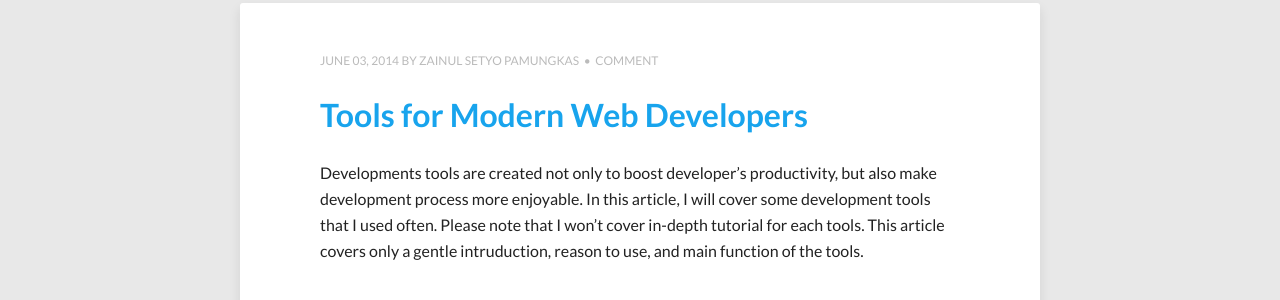
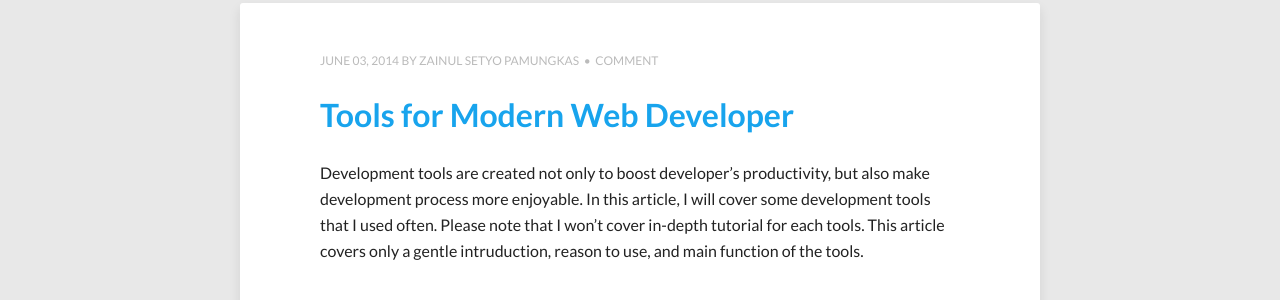
Before and after one commit to justmyfreak/justmyfreak.github.io, a Jekyll site: the page built from index.html, in a window 1280 px wide. Shown: the part 447-747 px from the top of the page. Built offline with Jekyll 4.4.1, drawn with Linux system fonts in a browser that asks for light colours; nearby versions of some CDN libraries; the list of posts is cut into pages by our own code.

Commit message:
modify grammar and link

```diff
--- a/_posts/2014-06-03-tools-for-modern-web-developers.md
+++ b/_posts/2014-06-03-tools-for-modern-web-developer.md
@@ -1,6 +1,6 @@
 ---
 layout: post
-title: "Tools for Modern Web Developers"
+title: "Tools for Modern Web Developer"
 modified: 2014-06-03 15:46:09 +0700
 tags: [web dev, tools]
 comments: true
@@ -9,7 +9,7 @@
 published: true
 ---
 
-Developments tools are created not only to boost developer's productivity, but also make development process more enjoyable. In this article, I will cover some development tools that I used often. Please note that I won't cover in-depth tutorial for each tools. This article covers only a gentle intruduction, reason to use, and main function of the tools.
+Development tools are created not only to boost developer's productivity, but also make development process more enjoyable. In this article, I will cover some development tools that I used often. Please note that I won't cover in-depth tutorial for each tools. This article covers only a gentle intruduction, reason to use, and main function of the tools.
 
 # Git
 [Git](http://git-scm.com/) is distributed source code management originally created by Linus Torvalds. Being distributed means that Git repository is not centralized. Each repository has its own history and full tracking capabilities. Each repository can be synched to fetch or push changes. Git popularity is increasing due to social coding service like GitHub.
@@ -17,7 +17,7 @@
 In the past, I often made backup folder to create source code version. But the problem is the more version I create, it takes more space on my disk. I couldn't see the difference between one version to other in details. By using Git, I can track my repository changes and give version to my source code. Git repository takes less space on disk, because it save only code changes not whole repository. I can compare each file to see the difference.
 
 <figure class="center">
-	<a href="{{ site.url }}images/posts/tools-for-modern-developers/nogit-git-comparison.png"><img src="{{ site.url }}images/posts/tools-for-modern-developers/nogit-git-comparison.png" alt="Git comparison"></a>
+	<a href="{{ site.url }}/images/posts/tools-for-modern-developers/nogit-git-comparison.png"><img src="{{ site.url }}/images/posts/tools-for-modern-developers/nogit-git-comparison.png" alt="Git comparison"></a>
 	<figcaption>Versioning without Git and using Git comparasion</figcaption>
 </figure>
 
@@ -73,14 +73,14 @@
 # Conclusion
 
 <figure class="center">
-	<a href="{{ site.url }}images/posts/tools-for-modern-developers/yeoman-grunt-bower-love.png"><img src="{{ site.url }}images/posts/tools-for-modern-developers/yeoman-grunt-bower-love.png" alt="Yeoman + Grunt + Bower = Love"></a>
+	<a href="{{ site.url }}/images/posts/tools-for-modern-developers/yeoman-grunt-bower-love.png"><img src="{{ site.url }}/images/posts/tools-for-modern-developers/yeoman-grunt-bower-love.png" alt="Yeoman + Grunt + Bower = Love"></a>
 	<figcaption>Yeoman + Grunt + Bower = Love</figcaption>
 </figure>
 
 Yeoman give a better and fun workflow by utilizing Grunt and Bower. Removing repetitive task boredom and making JS-CSS addition easier.
 
 <figure class="center">
-	<a href="{{ site.url }}images/posts/tools-for-modern-developers/yeoman-webapp-directory.png"><img src="{{ site.url }}images/posts/tools-for-modern-developers/yeoman-webapp-directory.png" alt="Yeoman webapp project directory"></a>
+	<a href="{{ site.url }}/images/posts/tools-for-modern-developers/yeoman-webapp-directory.png"><img src="{{ site.url }}/images/posts/tools-for-modern-developers/yeoman-webapp-directory.png" alt="Yeoman webapp project directory"></a>
 	<figcaption>Yeoman webapp project directory</figcaption>
 </figure>
 
```
